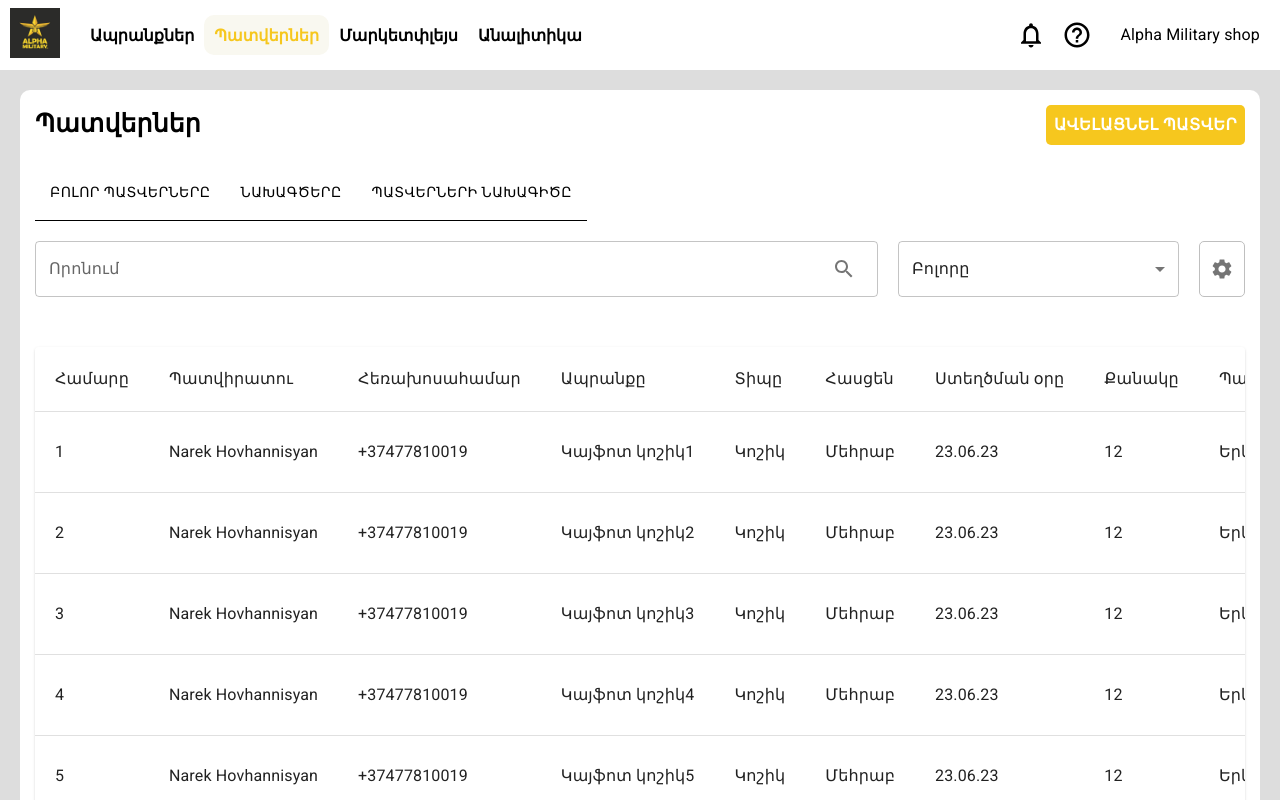
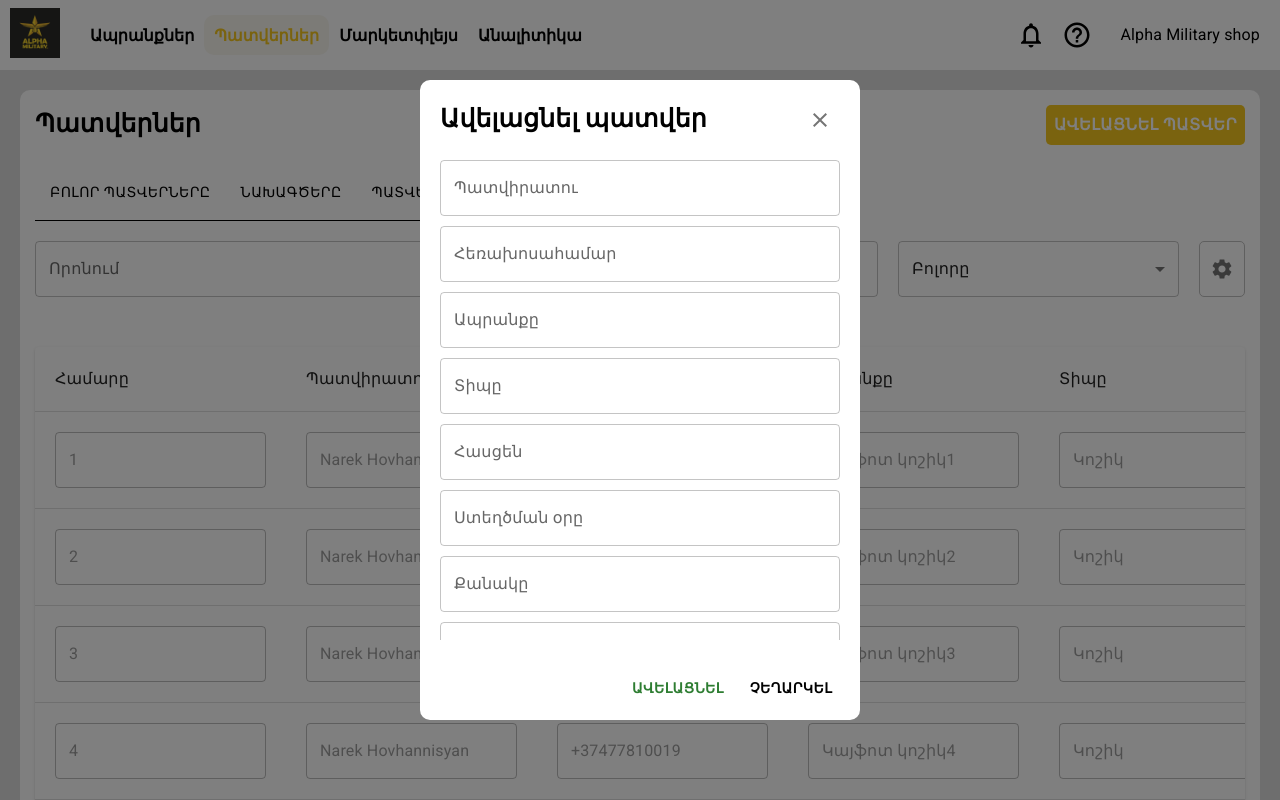
Before and after one commit to Narek20/alpha-admin-FE, a React (Create React App) app: page /orders in a window 1280 px wide. Both pictures are taken after a click on the button "ԱՎԵԼԱՑՆԵԼ ՊԱՏՎԵՐ". Shown: the top 800 px of the page. Built offline with nearby package versions, Linux system fonts and the light colour scheme.

Commit message:
added table pagination

```diff
--- a/src/components/features/OrderComponents/OrderTable/index.tsx
+++ b/src/components/features/OrderComponents/OrderTable/index.tsx
@@ -1,4 +1,4 @@
-import { useContext, useState } from 'react'
+import { useContext, useState, useEffect } from 'react'
 import Paper from '@mui/material/Paper'
 import {
   Table,
@@ -10,38 +10,36 @@ import {
   Typography,
   Box,
   IconButton,
+  TextField,
+  MenuItem,
+  Select,
 } from '@mui/material'
 import DoneIcon from '@mui/icons-material/Done'
+import CloseOutlinedIcon from '@mui/icons-material/CloseOutlined'
 import DeleteOutlineOutlinedIcon from '@mui/icons-material/DeleteOutlineOutlined'
 import ModeEditOutlineOutlinedIcon from '@mui/icons-material/ModeEditOutlineOutlined'
+import CheckCircleOutlineOutlinedIcon from '@mui/icons-material/CheckCircleOutlineOutlined'
 import OrdersModal from '@shared/OrdersModal'
 import { OrdersContext } from 'contexts/order.context'
-import { OrderTableColumns, OrderTableKeys } from '@utils/order/constants'
-import { OrderStatus, OrderTableKeysType } from 'types/order.types'
+import {
+  OrderStatuses,
+  OrderTableColumns,
+  OrderTableKeys,
+  orderStatusStyles,
+} from '@utils/order/constants'
+import Pagination from '@shared/Pagination'
+import { OrderTableKeysType, OrderType } from 'types/order.types'
 
 import styles from './styles.module.scss'
 
 const OrderTable = () => {
   const [open, setOpen] = useState(false)
   const [isEdit, setIsEdit] = useState(false)
+  const [editRow, setEditRow] = useState(0)
   const [isComplete, setIsComplete] = useState(false)
+  const [rowChanges, setRowChanges] = useState<OrderType | null>(null)
 
   const { orders } = useContext(OrdersContext)
-
-  const statusComponent = (status: OrderStatus): string => {
-    switch (status) {
-      case OrderStatus.CANCELED:
-        return 'canceled'
-      case OrderStatus.PACKING:
-        return 'packing'
-      case OrderStatus.DELIVERY:
-        return 'delivery'
-      case OrderStatus.COMPLETED:
-        return 'completed'
-      default:
-        return 'received'
-    }
-  }
 
   const openCompleteConfirm = () => {
     setIsComplete(true)
@@ -55,17 +53,31 @@ const OrderTable = () => {
     setOpen(true)
   }
 
+  const onEdit = (index: number) => {
+    setEditRow(index)
+    setIsEdit(true)
+  }
+
+  const openEditConfirm = () => {
+    setOpen(true)
+  }
+
+  const handleCancel = () => {
+    setIsEdit(false)
+    setRowChanges(null)
+  }
+
+  const handleChange = (key: OrderTableKeysType, value: string) => {
+    if (rowChanges) {
+      setRowChanges({ ...rowChanges, [key]: value })
+    }
+  }
+
+  useEffect(() => {}, [])
+
   return (
     <>
-      <TableContainer
-        className={styles.tableContainer}
-        component={Paper}
-        sx={{
-          '&::-webkit-scrollbar': {
-            width: '5px !important',
-          },
-        }}
-      >
+      <TableContainer className={styles.tableContainer} component={Paper}>
         <Table className={styles.table} size="small" aria-label="a dense table">
           <TableHead>
             <TableRow>
@@ -77,7 +89,7 @@ const OrderTable = () => {
             </TableRow>
           </TableHead>
           <TableBody>
-            {orders.map((order) => (
+            {orders.map((order, index) => (
               <TableRow
                 key={order.title}
                 sx={{ padding: 20 }}
@@ -91,9 +103,12 @@ const OrderTable = () => {
                     scope="row"
                     align="left"
                   >
-                    <Typography className={styles.data}>
-                      {order[key]}
-                    </Typography>
+                    <TextField
+                      defaultValue={order[key]}
+                      className={styles.data}
+                      disabled={!isEdit || index !== editRow}
+                      onChange={(evt) => handleChange(key, evt.target.value)}
+                    />
                   </TableCell>
                 ))}
                 <TableCell
@@ -102,9 +117,27 @@ const OrderTable = () => {
                   scope="row"
                   align="left"
                 >
-                  <Typography className={styles[statusComponent(order.status)]}>
-                    {order.status}
-                  </Typography>
+                  <Select
+                    defaultValue={order.status}
+                    value={
+                      rowChanges?.status ? rowChanges?.status : order.status
+                    }
+                    className={
+                      styles[
+                        orderStatusStyles(
+                          rowChanges?.status ? rowChanges.status : order.status
+                        )
+                      ]
+                    }
+                    disabled={!isEdit || index !== editRow}
+                    onChange={(evt) =>
+                      handleChange(OrderTableKeysType.STATUS, evt.target.value)
+                    }
+                  >
+                    {OrderStatuses.map((status) => (
+                      <MenuItem value={status}>{status}</MenuItem>
+                    ))}
+                  </Select>
                 </TableCell>
                 <TableCell
                   className={styles.bodyCell}
@@ -113,15 +146,33 @@ const OrderTable = () => {
                   align="left"
                 >
                   <Box className={styles.actions}>
-                    <IconButton onClick={openCompleteConfirm}>
-                      <DoneIcon sx={{ color: '#067b00' }} />
+                    <IconButton
+                      onClick={isEdit ? openEditConfirm : openCompleteConfirm}
+                    >
+                      {isEdit ? (
+                        <DoneIcon sx={{ color: '#067b00' }} />
+                      ) : (
+                        <CheckCircleOutlineOutlinedIcon
+                          sx={{ color: '#067b00' }}
+                        />
+                      )}
                     </IconButton>
-                    <IconButton>
-                      <ModeEditOutlineOutlinedIcon />
-                    </IconButton>
-                    <IconButton onClick={openRemoveConfirm}>
-                      <DeleteOutlineOutlinedIcon sx={{ color: '#f96666' }} />
-                    </IconButton>
+                    {isEdit && index === editRow ? (
+                      <IconButton onClick={handleCancel}>
+                        <CloseOutlinedIcon sx={{ color: '#f96666' }} />
+                      </IconButton>
+                    ) : (
+                      <>
+                        <IconButton onClick={() => onEdit(index)}>
+                          <ModeEditOutlineOutlinedIcon />
+                        </IconButton>
+                        <IconButton onClick={openRemoveConfirm}>
+                          <DeleteOutlineOutlinedIcon
+                            sx={{ color: '#f96666' }}
+                          />
+                        </IconButton>
+                      </>
+                    )}
                   </Box>
                 </TableCell>
               </TableRow>
@@ -129,6 +180,11 @@ const OrderTable = () => {
           </TableBody>
         </Table>
       </TableContainer>
+      <Pagination
+        count={50}
+        onPageChange={(n: number) => console.log(n)}
+        onRowsPerPageChange={(n: number) => console.log(n)}
+      />
       <OrdersModal
         open={open}
         onClose={() => setOpen(false)}
--- a/src/components/features/OrderComponents/OrderTable/styles.module.scss
+++ b/src/components/features/OrderComponents/OrderTable/styles.module.scss
@@ -8,11 +8,14 @@
         text-wrap: nowrap;
       }
 
+      .data {
+        width: max-content;
+      }
+
       .completed {
         color: white;
         background-color: #067b00;
         font-size: 14px;
-        padding: 7px;
         border-radius: 5px;
         width: fit-content;
         text-wrap: nowrap;
@@ -22,7 +25,6 @@
         color: white;
         background-color: #f96666;
         font-size: 14px;
-        padding: 7px;
         border-radius: 5px;
         width: fit-content;
         text-wrap: nowrap;
@@ -32,7 +34,6 @@
         color: white;
         background-color: #dac400;
         font-size: 14px;
-        padding: 7px;
         border-radius: 5px;
         width: fit-content;
         text-wrap: nowrap;
@@ -42,7 +43,6 @@
         color: white;
         background-color: #881ad7;
         font-size: 14px;
-        padding: 7px;
         border-radius: 5px;
         width: fit-content;
         text-wrap: nowrap;
@@ -52,7 +52,6 @@
         color: white;
         background-color: rgb(68, 68, 255);
         font-size: 14px;
-        padding: 7px;
         border-radius: 5px;
         width: fit-content;
         text-wrap: nowrap;
--- a/src/components/features/OrderComponents/OrderToolbar/index.tsx
+++ b/src/components/features/OrderComponents/OrderToolbar/index.tsx
@@ -11,18 +11,23 @@ import {
 import SearchIcon from '@mui/icons-material/Search'
 import SettingsIcon from '@mui/icons-material/Settings'
 import SectionHeader from '@shared/SectionTitle'
+import OrderAddModal from '@shared/AddOrderModal'
 import { productStatuses } from '@utils/product/constants'
 
 import styles from './styles.module.scss'
 
 const OrderToolbar = () => {
+  const [isOpen, setIsOpen] = useState(false)
   const [ordersType, setOrderType] = useState('all')
+
   console.log(ordersType)
   return (
     <Box className={styles.orderToolbar}>
       <Box className={styles.header}>
         <SectionHeader title="Պատվերներ" />
-        <Button className={styles.addBtn}>Ավելացնել Պատվեր</Button>
+        <Button className={styles.addBtn} onClick={() => setIsOpen(true)}>
+          Ավելացնել Պատվեր
+        </Button>
       </Box>
       <Box className={styles.topBar}>
         <Button className={styles.button} onClick={() => setOrderType('all')}>
@@ -59,6 +64,7 @@ const OrderToolbar = () => {
           <SettingsIcon />
         </IconButton>
       </Box>
+      <OrderAddModal open={isOpen} onClose={() => setIsOpen(false)} />
     </Box>
   )
 }
--- /dev/null
+++ b/src/components/shared/AddOrderModal/index.tsx
@@ -0,0 +1,68 @@
+import { FC, useState } from 'react'
+import {
+  Box,
+  Typography,
+  IconButton,
+  Button,
+  Modal,
+  TextField,
+} from '@mui/material'
+import CloseOutlinedIcon from '@mui/icons-material/CloseOutlined'
+import { OrderTableColumns, OrderTableKeys } from '@utils/order/constants'
+import { OrderTableKeysType } from 'types/order.types'
+
+import styles from './styles.module.scss'
+
+interface IProps {
+  open: boolean
+  onClose: () => void
+}
+
+const OrderAddModal: FC<IProps> = ({ open, onClose }) => {
+  const [orderData, setOrderData] = useState<{
+    [key: string]: string | number
+  } | null>(null)
+
+  const handleChange = (key: OrderTableKeysType, value: string) => {
+    setOrderData({ ...orderData, [key]: value })
+  }
+
+  return (
+    <Modal className={styles.modal} open={open} onClose={onClose}>
+      <Box className={styles.modalContent}>
+        <Box className={styles.header}>
+          <Typography className={styles.title}>Ավելացնել պատվեր</Typography>
+          <IconButton onClick={onClose}>
+            <CloseOutlinedIcon />
+          </IconButton>
+        </Box>
+        <Box className={styles.content}>
+          {OrderTableKeys.slice(1).map((key, index) => (
+            <TextField
+              key={key}
+              label={OrderTableColumns[index]}
+              style={{display: index === 0 ? 'none' : 'flex'}}
+              className={styles.input}
+              value={orderData?.[key]}
+              onChange={(evt) => handleChange(key, evt.target.value)}
+            />
+          ))}
+        </Box>
+        <Box className={styles.actions}>
+          <Button className={styles.addBtn} color={'success'}>
+            Ավելացնել
+          </Button>
+          <Button
+            className={styles.cancelBtn}
+            color="inherit"
+            onClick={onClose}
+          >
+            Չեղարկել
+          </Button>
+        </Box>
+      </Box>
+    </Modal>
+  )
+}
+
+export default OrderAddModal
--- /dev/null
+++ b/src/components/shared/AddOrderModal/styles.module.scss
@@ -0,0 +1,56 @@
+.modal {
+  width: 100%;
+  height: 100%;
+
+  .modalContent {
+    top: 50%;
+    left: 50%;
+    transform: translate(-50%, -50%);
+    position: absolute;
+    width: 400px;
+    height: auto;
+    background-color: white;
+    padding: 20px;
+    border-radius: 10px;
+    height: 600px;
+
+    .header {
+      width: 100%;
+      display: flex;
+      justify-content: space-between;
+
+      .title {
+        font-size: 25px;
+        color: black;
+        font-weight: 600;
+      }
+    }
+
+    .content {
+      overflow-y: scroll;
+      height: 480px;
+      margin-top: 20px;
+
+      .input {
+        width: 100%;
+        margin-bottom: 10px;
+      }
+    }
+
+    .actions {
+      width: 100%;
+      display: flex;
+      justify-content: flex-end;
+      margin-top: 30px;
+
+      .addBtn {
+        font-weight: 600;
+      }
+
+      .cancelBtn {
+        margin-left: 10px;
+        font-weight: 600;
+      }
+    }
+  }
+}
--- a/src/components/shared/OrdersModal/index.tsx
+++ b/src/components/shared/OrdersModal/index.tsx
@@ -29,7 +29,7 @@ const OrdersModal: FC<IProps> = ({ open, isComplete, isEdit, onClose }) => {
       <Box className={styles.modalContent}>
         <Box className={styles.header}>
           <Typography className={styles.title}>
-            {modalTitle()} պատվերը
+            {modalTitle()} {!isEdit && 'պատվերը'}
           </Typography>
           <IconButton onClick={onClose}>
             <CloseOutlinedIcon />
--- /dev/null
+++ b/src/components/shared/Pagination/index.tsx
@@ -0,0 +1,42 @@
+import { ChangeEvent, FC, MouseEvent, useState } from 'react'
+import { TablePagination } from '@mui/material'
+
+interface IProps {
+  count: number
+  onPageChange: (page: number) => void
+  onRowsPerPageChange: (rows: number) => void
+}
+
+const Pagination: FC<IProps> = ({ count, onPageChange, onRowsPerPageChange }) => {
+  const [page, setPage] = useState(2)
+  const [rowsPerPage, setRowsPerPage] = useState(10)
+
+  const handleChangePage = (
+    event: MouseEvent<HTMLButtonElement> | null,
+    newPage: number
+  ) => {
+    onPageChange(newPage)
+    setPage(newPage)
+  }
+
+  const handleChangeRowsPerPage = (
+    event: ChangeEvent<HTMLInputElement | HTMLTextAreaElement>
+  ) => {
+    onRowsPerPageChange(parseInt(event.target.value, 10))
+    setRowsPerPage(parseInt(event.target.value, 10))
+    setPage(0)
+  }
+
+  return (
+    <TablePagination
+      component="div"
+      count={count}
+      page={page}
+      onPageChange={handleChangePage}
+      rowsPerPage={rowsPerPage}
+      onRowsPerPageChange={handleChangeRowsPerPage}
+    />
+  )
+}
+
+export default Pagination
--- a/src/utils/order/constants.ts
+++ b/src/utils/order/constants.ts
@@ -1,4 +1,4 @@
-import { OrderTableKeysType } from 'types/order.types'
+import { OrderStatus, OrderTableKeysType } from 'types/order.types'
 
 export const OrderTableColumns = [
   'Համարը',
@@ -27,3 +27,26 @@ export const OrderTableKeys = [
   OrderTableKeysType.STORAGE,
   OrderTableKeysType.PRICE,
 ]
+
+export const OrderStatuses = [
+  OrderStatus.COMPLETED,
+  OrderStatus.CANCELED,
+  OrderStatus.DELIVERY,
+  OrderStatus.PACKING,
+  OrderStatus.PENDING,
+]
+
+export const orderStatusStyles = (status: OrderStatus): string => {
+  switch (status) {
+    case OrderStatus.CANCELED:
+      return 'canceled'
+    case OrderStatus.PACKING:
+      return 'packing'
+    case OrderStatus.DELIVERY:
+      return 'delivery'
+    case OrderStatus.COMPLETED:
+      return 'completed'
+    default:
+      return 'received'
+  }
+}
```
